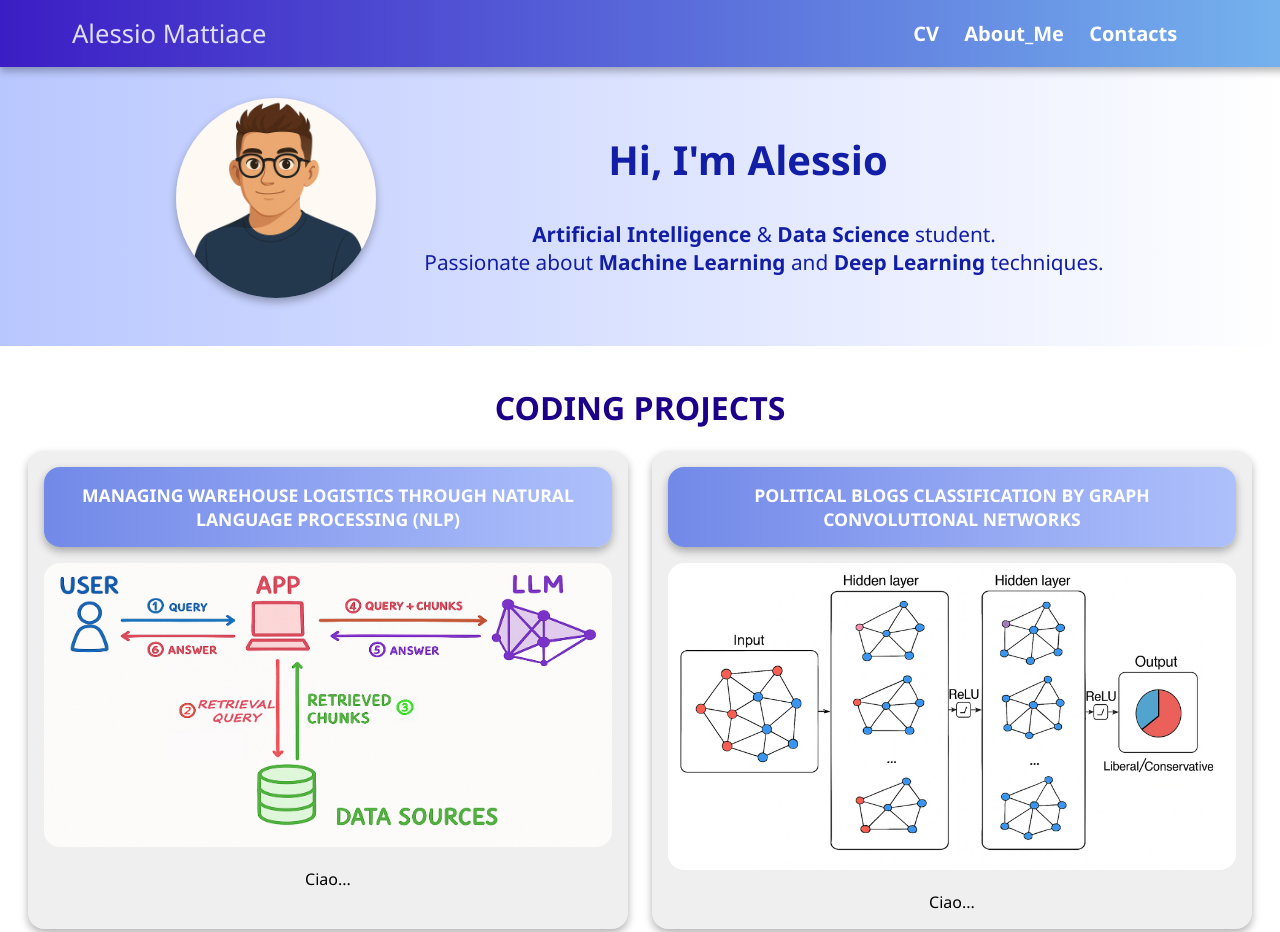
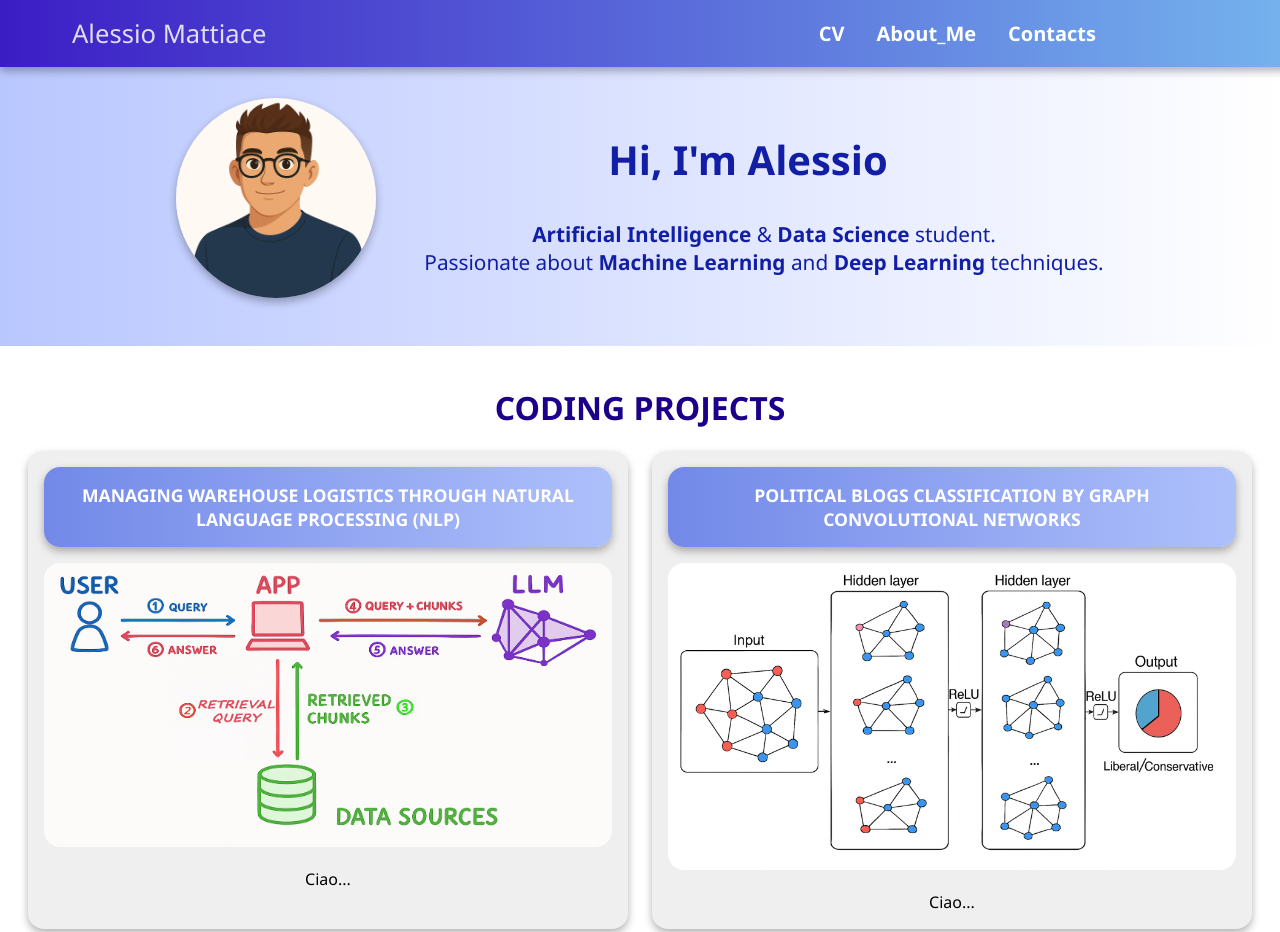
Before and after one commit to alematt0504/alematt0504.github.io, a plain HTML site: page index.html in a window 1280 px wide. Shown: the top 932 px of the page. Drawn offline with Linux system fonts and the light colour scheme.

Commit message:
margin fix

```diff
--- a/index.html
+++ b/index.html
@@ -40,17 +40,16 @@
 
         .nav-links{
             display: flex;
-            margin-right: 10%;
+            margin-right: 20%;
         }
 
         .nav-links a {
-            margin-left: 0.8rem;
             color: white;
             font-size: 125%;
             text-decoration: none;
             font-weight: bold;
             transition: color 0.3s ease;
-            margin-right: 5%;
+            margin-right: 15%;
         }
 
         .nav-links a:hover {
@@ -181,11 +180,12 @@
 
         @media (max-width: 800px) {
             .nav-links{
-                margin-right: 4rem;
+                margin-right: 20%;
             }
 
             .nav-links a {
                 font-size: 100%;
+                margin-right: 8%;
             }
 
             .hero-photo {
```
